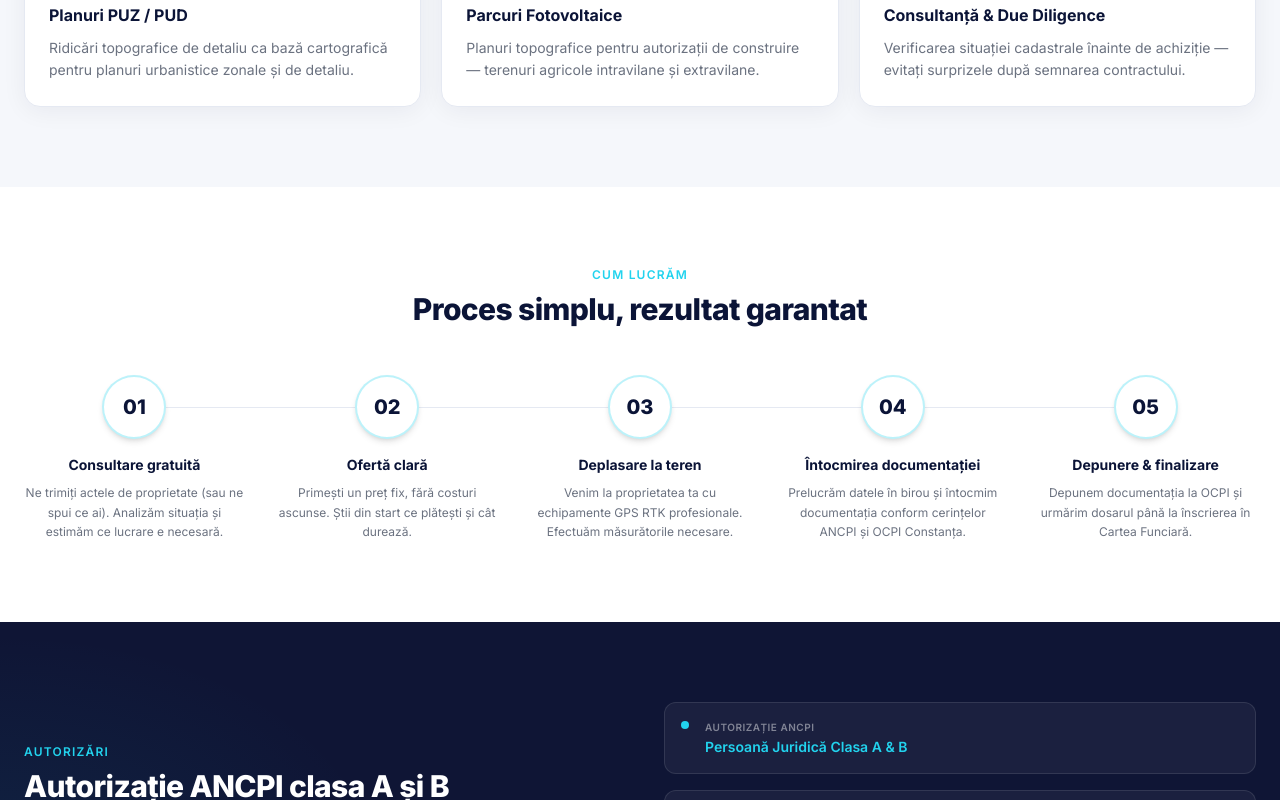
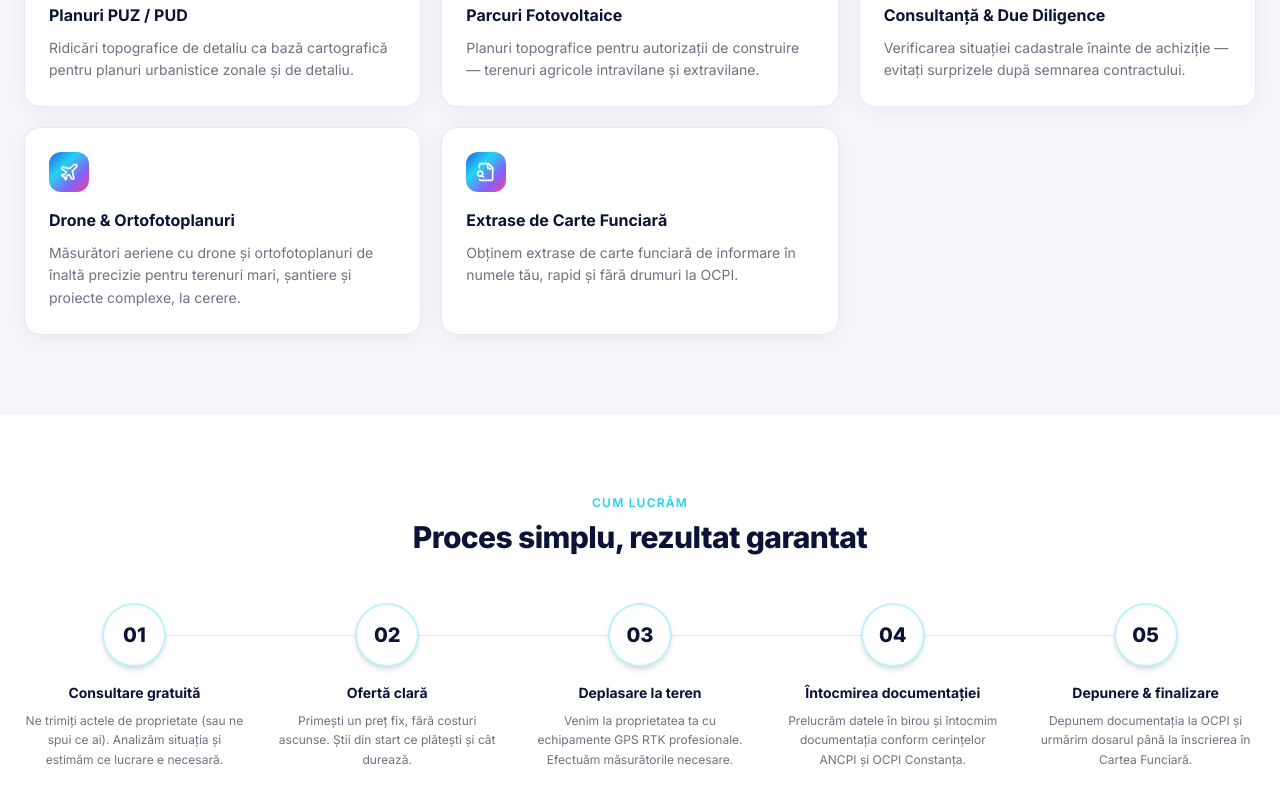
Before and after one commit to ValuxOptik99/danicadastru.ro, a Next.js app: page /despre-noi in a window 1280 px wide. Shown: the part 1700-2500 px from the top of the page. Built offline with nearby package versions, Linux system fonts and the light colour scheme.

Commit message:
feat: add Drone & Ortofotoplanuri and Extrase CF service cards to Despre Noi

```diff
--- a/components/sections/DespreNoiContent.tsx
+++ b/components/sections/DespreNoiContent.tsx
@@ -13,6 +13,8 @@ import {
   MapPin,
   Phone,
   ArrowRight,
+  Plane,
+  FileSearch,
 } from "lucide-react";
 import { Button } from "@/components/ui/button";
 
@@ -51,6 +53,16 @@ const services = [
     Icon: ShieldCheck,
     title: "Consultanță & Due Diligence",
     desc: "Verificarea situației cadastrale înainte de achiziție — evitați surprizele după semnarea contractului.",
+  },
+  {
+    Icon: Plane,
+    title: "Drone & Ortofotoplanuri",
+    desc: "Măsurători aeriene cu drone și ortofotoplanuri de înaltă precizie pentru terenuri mari, șantiere și proiecte complexe, la cerere.",
+  },
+  {
+    Icon: FileSearch,
+    title: "Extrase de Carte Funciară",
+    desc: "Obținem extrase de carte funciară de informare în numele tău, rapid și fără drumuri la OCPI.",
   },
 ];
 
@@ -378,7 +390,7 @@ export function DespreNoiContent() {
               {[
                 {
                   label: "Autorizație ANCPI",
-                  value: "Persoană Juridică Clasa A & B",
+                  value: "Autorizare ANCPI — Categoria A și B",
                   color: "text-brand-cyan",
                 },
                 {
```
